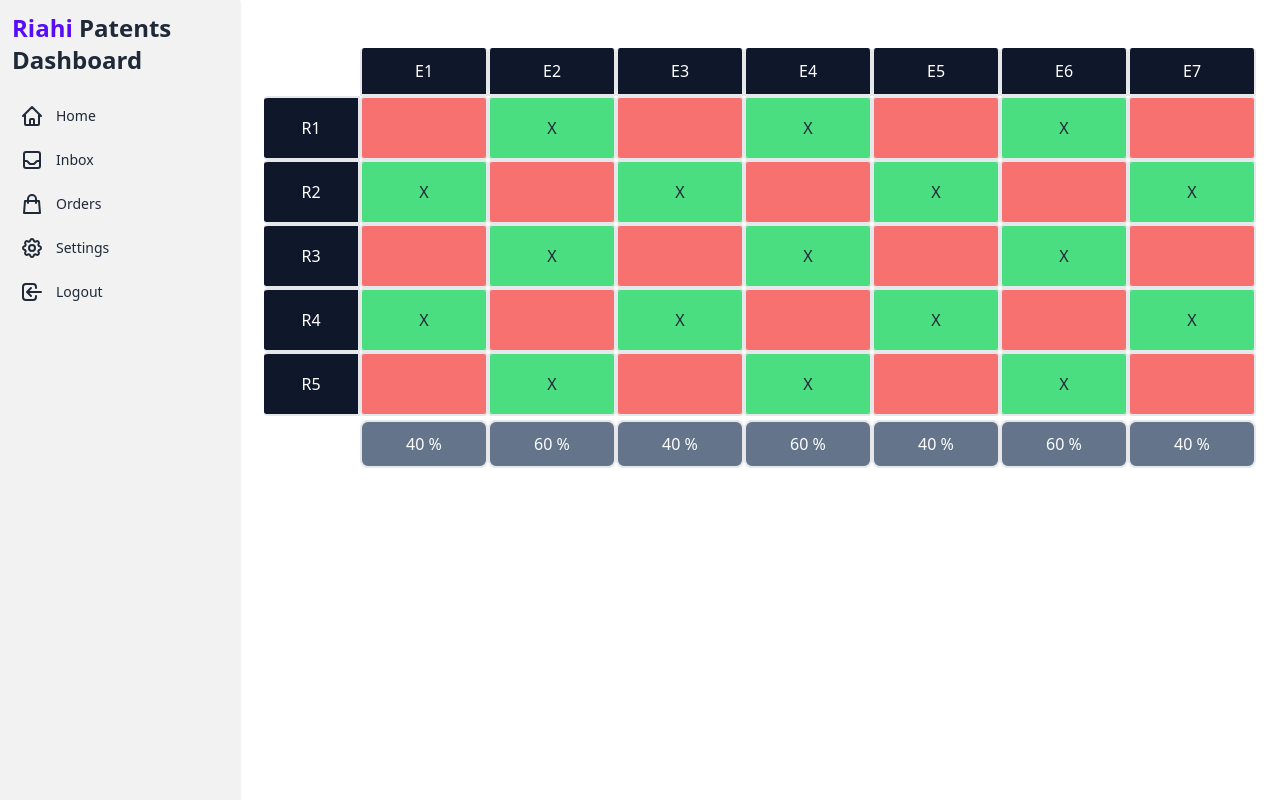
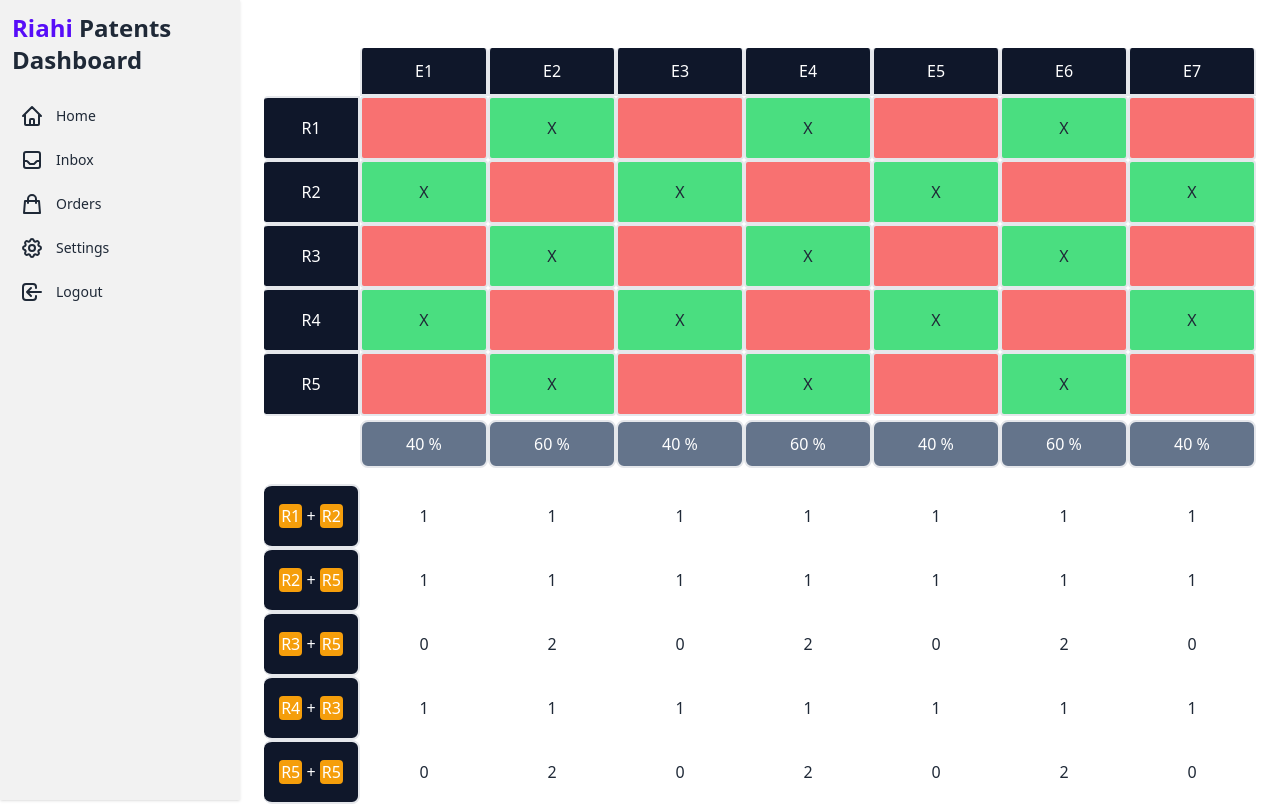
Before and after one commit to ssjkhan/rp-dashboard-tha, a React app: page / in a window 1280 px wide. Built offline with nearby package versions, Linux system fonts and the light colour scheme.

Commit message:
feat: eval table and view added to dashboard

```diff
--- a/src/App.tsx
+++ b/src/App.tsx
@@ -1,13 +1,19 @@
 import React from "react";
 import DataTable from "./features/data-table/DataTable";
 import SideBar from "./components/side-bar/SideBar";
+import EvalTable from "./features/eval-table/EvalTable";
 function App() {
   return (
     <div className="App">
       <div className="flex">
         <SideBar />
         <div className="mx-auto mt-12 justify-center">
-          <DataTable />
+          <div className="">
+            <DataTable />
+          </div>
+          <div className="mt-4">
+            <EvalTable />
+          </div>
         </div>
       </div>
     </div>
--- /dev/null
+++ b/src/features/eval-table/EvalOperand.tsx
@@ -0,0 +1,99 @@
+import { MouseEvent, useState } from "react";
+import { useAppDispatch, useAppSelector } from "../../app/hooks";
+import { useComponentVisible } from "../../utils/useComponentVisible";
+import {
+  EvalStatement,
+  selectStatementsIndex,
+  selectStatementsSize,
+  updateStatement,
+  UpdateStatementAction,
+} from "../api/evalSlice";
+import { selectDataSize } from "../api/dataSlice";
+
+type EvalOperandType = {
+  evalIndex: number;
+  position: number;
+};
+
+function EvalOperandBtn(props: EvalOperandType) {
+  // deconstruct props
+  const { evalIndex, position } = props;
+  const dispatch = useAppDispatch();
+  // visibility hook
+  const { ref, isVisible, setVisible } = useComponentVisible<HTMLDivElement>(
+    false,
+  );
+  //get data from state
+  const { rowIndex1, rowIndex2 } = useAppSelector((state) =>
+    selectStatementsIndex(state, evalIndex)
+  );
+  const { rowCount: dataSize } = useAppSelector(selectDataSize);
+
+  // handler functions
+  const handleClick = (_: MouseEvent<HTMLDivElement>, index: number) => {
+    setVisible(true);
+  };
+
+  const updateOperand = (e: MouseEvent<HTMLElement>) => {
+    const updatedVal = (e.target as HTMLElement).getAttribute("data-value");
+
+    // construct updated Eval Statement
+    if (position === 1) {
+      var evalStatement: EvalStatement = {
+        rowIndex1: Number(updatedVal),
+        rowIndex2: rowIndex2,
+      };
+    } else {
+      var evalStatement: EvalStatement = {
+        rowIndex1: rowIndex1,
+        rowIndex2: Number(updatedVal),
+      };
+    }
+
+    // construct and dispatch updated Action
+    const updateAction: UpdateStatementAction = {
+      index: evalIndex,
+      statement: evalStatement,
+    };
+
+    dispatch(updateStatement(updateAction));
+    setVisible(false);
+  };
+  return (
+    <>
+      <div
+        className="bg-amber-500 px-0 mx-0 lg:px-0.5 rounded text-xs lg:text-base"
+        onClick={(e) => handleClick(e, 1)}
+      >
+        R{position === 1 ? rowIndex1 + 1 : rowIndex2 + 1}
+      </div>
+      {isVisible
+        ? (
+          <div
+            ref={ref}
+            className="absolute z-10 w-full lg:max-w-sm bg-white divide-y divide-gray-100 rounded-lg shadow w-44 dark:bg-gray-700"
+          >
+            <ul className="py-2 text-sm text-gray-700 dark:text-gray-200">
+              {Array.from({ length: dataSize }).map(
+                (_: unknown, index: number) => {
+                  return (
+                    <li
+                      key={`Dropdown-${evalIndex}-${index}`}
+                      data-value={index}
+                      className="block px-4 py-2 hover:bg-gray-100 dark:hover:bg-gray-600 dark:hover:text-white"
+                      onClick={(e) => updateOperand(e)}
+                    >
+                      R{index + 1}
+                    </li>
+                  );
+                },
+              )}
+            </ul>
+          </div>
+        )
+        : null}
+    </>
+  );
+}
+
+export default EvalOperandBtn;
--- /dev/null
+++ b/src/features/eval-table/EvalRow.tsx
@@ -0,0 +1,37 @@
+import { useAppSelector } from "../../app/hooks";
+import { selectStatementsIndex } from "../api/evalSlice";
+import { selectDataAll, selectDataSize } from "../api/dataSlice";
+
+type EvalRowType = {
+  index: number;
+};
+
+function EvalRow(props: EvalRowType) {
+  const { index } = props;
+  const { colCount } = useAppSelector(selectDataSize);
+  const data = useAppSelector(selectDataAll);
+  const { rowIndex1, rowIndex2 } = useAppSelector((state) =>
+    selectStatementsIndex(state, index)
+  );
+
+  function getSum(row1: number, row2: number, col: number) {
+    return data[row1][col] + data[row2][col];
+  }
+
+  return (
+    <div className="flex">
+      {Array.from({ length: colCount }).map((_: unknown, colIndex: number) => {
+        return (
+          <div
+            key={`EvalRow-${colIndex}`}
+            className="w-16 h-8 lg:w-32 lg:h-16 place-content-center flex items-center text-center"
+          >
+            {getSum(rowIndex1, rowIndex2, colIndex)}
+          </div>
+        );
+      })}
+    </div>
+  );
+}
+
+export default EvalRow;
--- /dev/null
+++ b/src/features/eval-table/EvalTable.tsx
@@ -0,0 +1,26 @@
+import RowLabel from "./RowLabel";
+import HeaderRow from "../data-table/HeaderRow";
+import EvalRow from "./EvalRow";
+import { useAppSelector } from "../../app/hooks";
+import { selectStatementsSize } from "../api/evalSlice";
+
+type EvalTableProps = {};
+
+function EvalTable({}: EvalTableProps) {
+  const countStatements = useAppSelector(selectStatementsSize);
+
+  return (
+    <div className="flex">
+      <RowLabel />
+      <div>
+        {Array.from({ length: countStatements }).map(
+          (_: unknown, index: number) => {
+            return <EvalRow key={`evalRow=${index}`} index={index} />;
+          },
+        )}
+      </div>
+    </div>
+  );
+}
+
+export default EvalTable;
--- /dev/null
+++ b/src/features/eval-table/RowLabel.tsx
@@ -0,0 +1,31 @@
+import { useAppSelector } from "../../app/hooks";
+import { EvalStatement, selectStatementsSize } from "../api/evalSlice";
+import EvalOperand from "./EvalOperand";
+type RowLabelPropsType = {};
+
+function RowLabel(props: RowLabelPropsType) {
+  const countStatements = useAppSelector(selectStatementsSize);
+
+  return (
+    <>
+      <div>
+        {Array.from({ length: countStatements }).map(
+          (_: unknown, index: number) => {
+            return (
+              <div
+                key={`evalRowLabel-${index}`}
+                className="w-16 h-8 lg:w-24 lg:h-16 border-y-2 border-r-2 flex place-content-center items-center bg-slate-900 text-white rounded-lg"
+              >
+                <EvalOperand evalIndex={index} position={1} />
+                <div>&nbsp;+&nbsp;</div>
+                <EvalOperand evalIndex={index} position={2} />
+              </div>
+            );
+          },
+        )}
+      </div>
+    </>
+  );
+}
+
+export default RowLabel;
```
